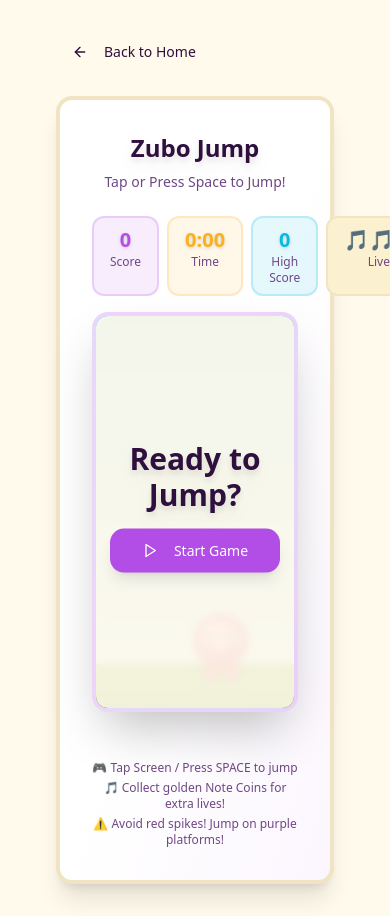
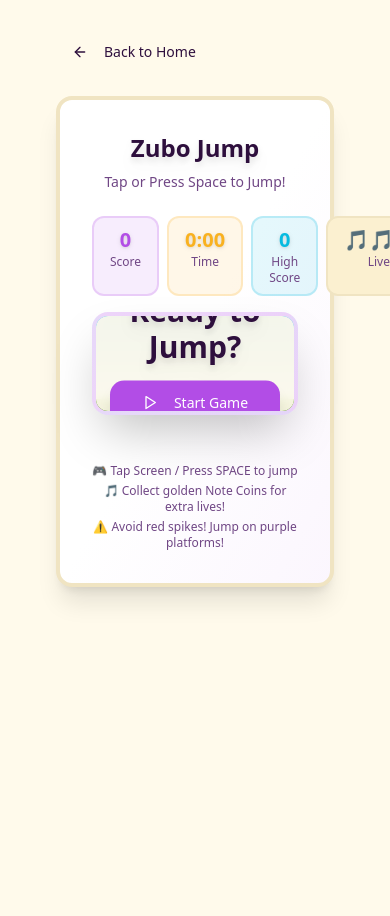
Before and after one commit to jeffhonforloco/ZuboPlay, a React (Vite) app: page /game in a window 390 px wide. Shown: the top 916 px of the page. After the commit the page ends 844 px from the top, so only its background shows below. Built offline with nearby package versions, Linux system fonts and the light colour scheme; the HTML template or start-up script is replaced by a standard one.

Commit message:
Fix: Ensure game plays on mobile

```diff
--- a/src/pages/Game.tsx
+++ b/src/pages/Game.tsx
@@ -31,8 +31,10 @@ const Game = () => {
   const { toast } = useToast();
   const canvasRef = useRef<HTMLCanvasElement>(null);
   const animationRef = useRef<number>();
+  const containerRef = useRef<HTMLDivElement>(null);
 
   const [gameState, setGameState] = useState<"idle" | "playing" | "paused" | "gameover">("idle");
+  const [canvasScale, setCanvasScale] = useState(1);
   const [score, setScore] = useState(0);
   const [highScore, setHighScore] = useState(0);
   const [coins, setCoins] = useState(3);
@@ -182,6 +184,21 @@ const Game = () => {
     }
   }, []);
 
+  // Handle canvas scaling for responsive design
+  useEffect(() => {
+    const updateScale = () => {
+      if (containerRef.current) {
+        const containerWidth = containerRef.current.offsetWidth;
+        const scale = Math.min(1, containerWidth / GAME_WIDTH);
+        setCanvasScale(scale);
+      }
+    };
+
+    updateScale();
+    window.addEventListener("resize", updateScale);
+    return () => window.removeEventListener("resize", updateScale);
+  }, []);
+
   // Keyboard and touch controls
   useEffect(() => {
     const handleKeyPress = (e: KeyboardEvent) => {
@@ -191,16 +208,9 @@ const Game = () => {
       }
     };
 
-    const handleTouchStart = (e: TouchEvent) => {
-      e.preventDefault();
-      jump();
-    };
-
     window.addEventListener("keydown", handleKeyPress);
-    window.addEventListener("touchstart", handleTouchStart, { passive: false });
     return () => {
       window.removeEventListener("keydown", handleKeyPress);
-      window.removeEventListener("touchstart", handleTouchStart);
     };
   }, [jump]);
 
@@ -596,13 +606,29 @@ const Game = () => {
             </div>
           </div>
 
-          <div className="relative bg-gradient-to-b from-accent/5 to-primary/5 rounded-2xl overflow-hidden mx-auto border-4 border-primary/20 shadow-2xl" style={{ maxWidth: "100%", width: GAME_WIDTH, height: GAME_HEIGHT }}>
+          <div
+            ref={containerRef}
+            className="relative bg-gradient-to-b from-accent/5 to-primary/5 rounded-2xl overflow-hidden mx-auto border-4 border-primary/20 shadow-2xl w-full max-w-full"
+            style={{
+              maxWidth: GAME_WIDTH,
+              aspectRatio: `${GAME_WIDTH} / ${GAME_HEIGHT}`
+            }}
+          >
             <canvas
               ref={canvasRef}
               width={GAME_WIDTH}
               height={GAME_HEIGHT}
               onClick={jump}
-              className="cursor-pointer"
+              onTouchStart={(e) => {
+                e.preventDefault();
+                jump();
+              }}
+              className="cursor-pointer w-full h-full touch-none"
+              style={{
+                width: '100%',
+                height: '100%',
+                touchAction: 'none'
+              }}
             />
 
             {gameState === "idle" && (
```
